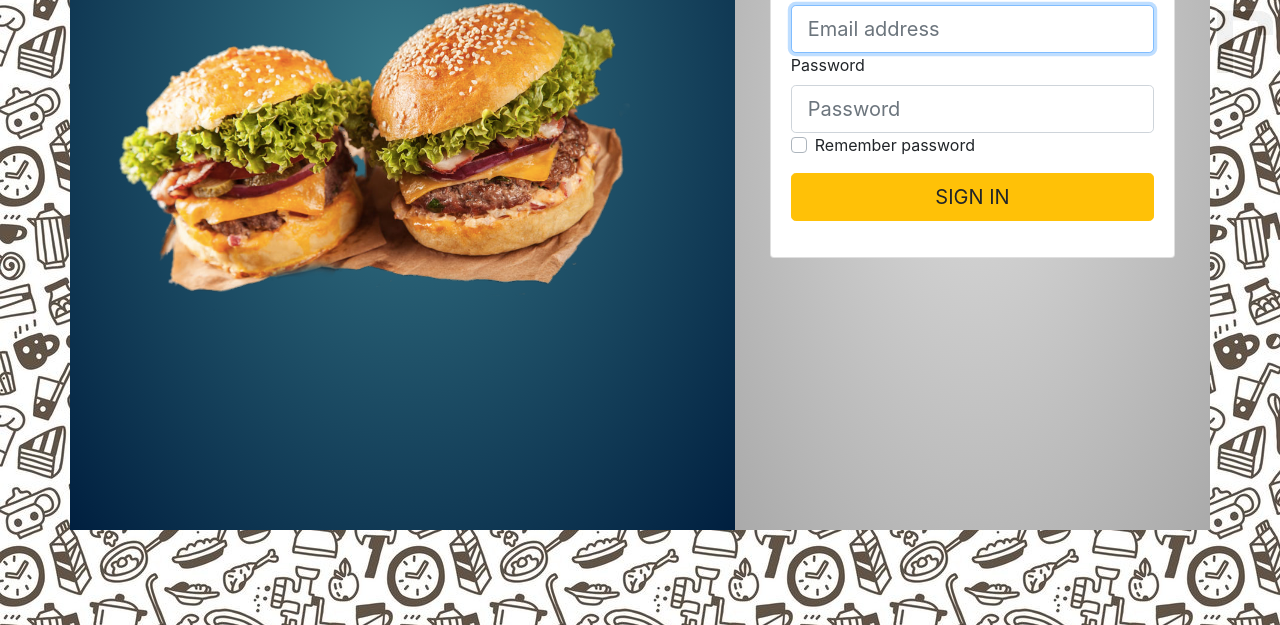
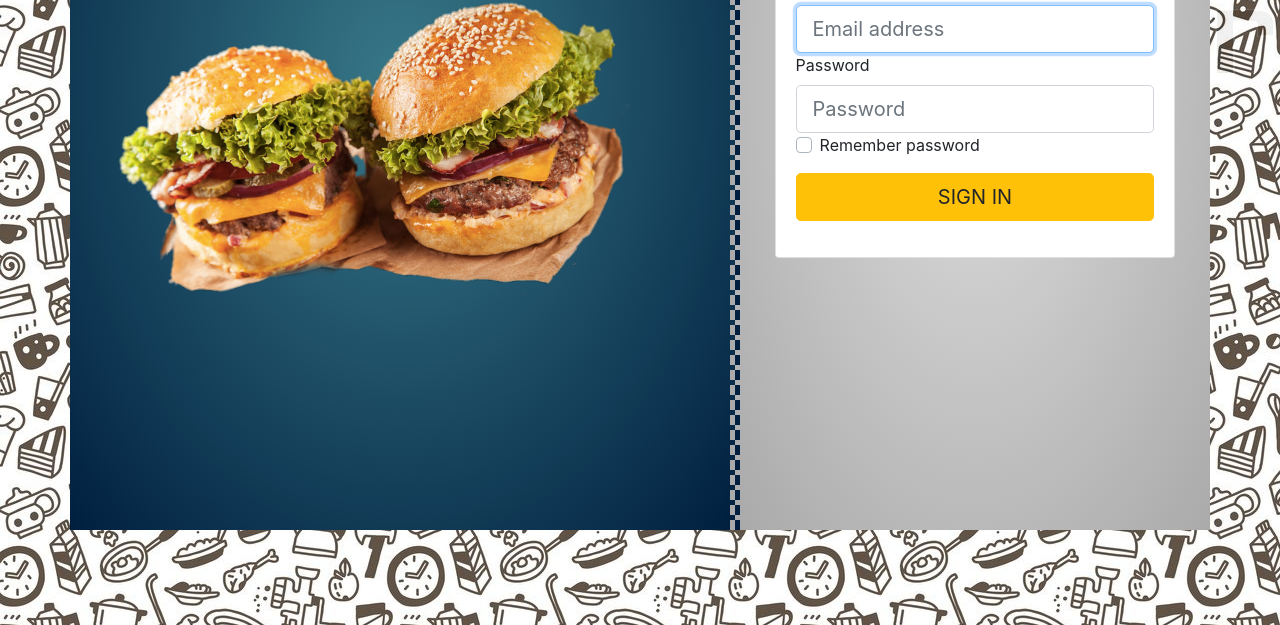
Before and after one commit to idineshkrishnan/uicomponents, a plain HTML site: page login-pages/page_3/index.html in a window 1280 px wide. Shown: the part 365-990 px from the top of the page. Drawn offline with nearby package versions, Linux system fonts and the light colour scheme.

Commit message:
page 3 added

```diff
--- a/login-pages/page_3/css/style.css
+++ b/login-pages/page_3/css/style.css
@@ -5,11 +5,13 @@ body {
 .bg-1 {
 
     background: radial-gradient(#387989, #001f3f);
+    border-right: 5px dashed #AAAAAA;
 }
 
 .bg-2 {
 
     background: radial-gradient(#DDDDDD, #AAAAAA);
+    border-left: 5px dashed #001f3f;
 }
 
 .logo {
```
